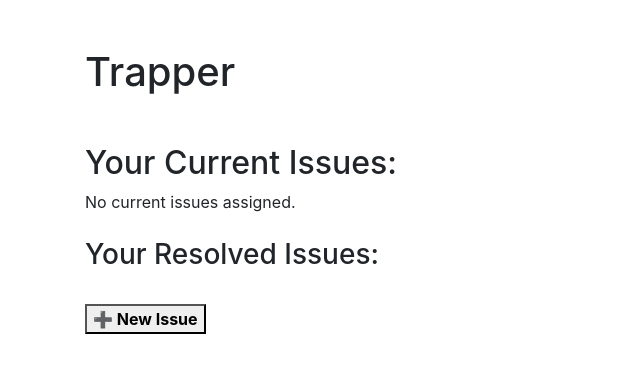
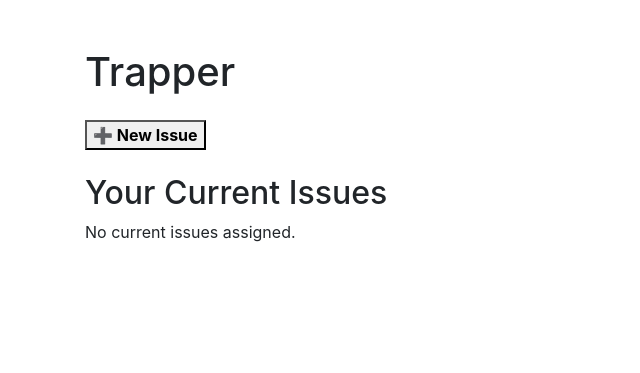
Before and after one commit to richardgalvez/python-playground, a Python web app: template Trapper/server/templates/index.html in a window 1280 px wide. Shown: the part 24-397 px from the top of the page, without its empty margins (0-640 px from the left). Run offline with Jinja, Linux system fonts and the light colour scheme; the template is opened without the code that fills it, so the values that code supplies are empty; some libraries are stand-ins or nearby versions.

Commit message:
Trapper - Updating home view to spec WIP.

```diff
--- a/Trapper/server/templates/index.html
+++ b/Trapper/server/templates/index.html
@@ -7,34 +7,25 @@
 {% block content %}
 <div class="container mt-5">
   <h1 class="mb-4">Trapper</h1>
+  <a href="/report">
+    <button class="issuebutton"><b>➕ New Issue</b></button>
+  </a>
   <br>
-    <h2>Your Current Issues:</h2>
+  <br>
+    <h2>Your Current Issues</h2>
     {% if issues|length == 0 %}
       No current issues assigned.
       <br>
     {% else %}
+        <!-- TODO: Implement View of Title, priority, status
+            Add 'View' and 'Resolve' actions for each entry-->
         {% for issue in issues %}
-          {% if issue.status == "open" %}
             <a href="/issues/{{ issue.id }}">
               ISS00{{loop.index}} - {{ issue.title }}
             </a>
             <br>
-          {% endif %}
         {% endfor %}
+        <br>
     {% endif %}
-  <br>
-    <h3>Your Resolved Issues:</h3>
-      {% for issue in issues %}
-        {% if issue.status == "resolved" %}
-          <a href="/issues/{{ issue.id }}">
-            ISS00{{loop.index}} - {{ issue.title }}
-          </a>
-          <br>
-        {% endif %}
-      {% endfor %}
-  <br>
-  <a href="/report">
-    <button class="issuebutton"><b>➕ New Issue</b></button>
-  </a>
 </div>
 {% endblock content %}
```
